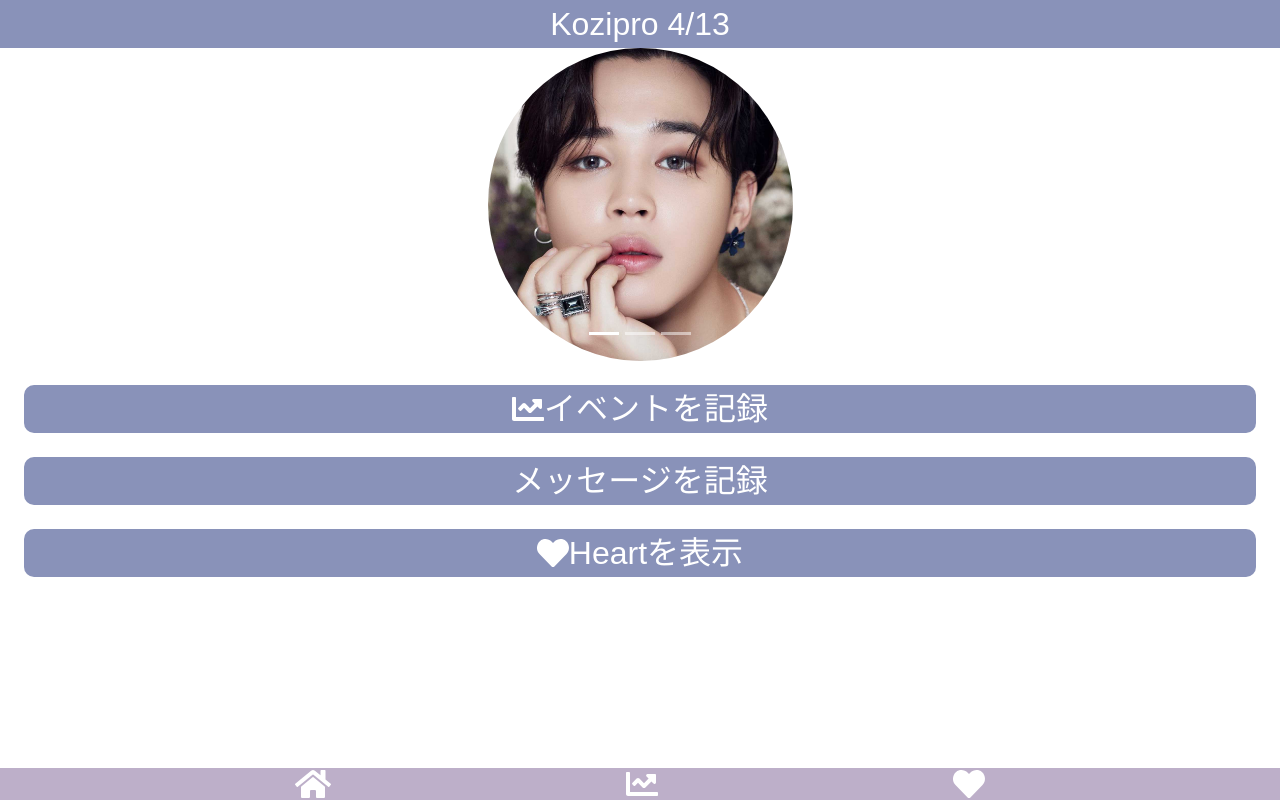
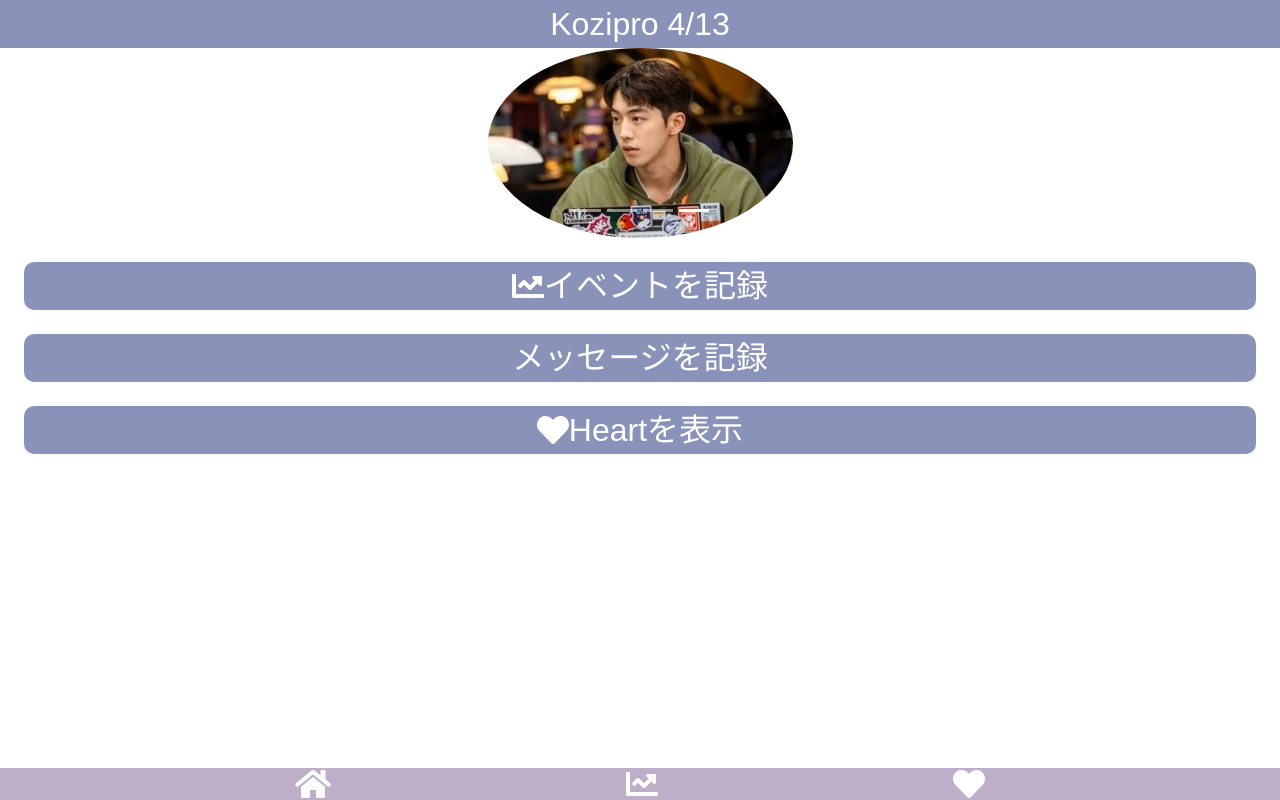
Before and after one commit to woodygaragelab/tokimeter, a React (Create React App) app: page / in a window 1280 px wide. Built offline with nearby package versions, Linux system fonts and the light colour scheme; what aws-amplify would draw is missing.

Commit message:
add dosan to homepage.

```diff
--- a/src/homepage.js
+++ b/src/homepage.js
@@ -11,6 +11,7 @@ import { faHeart, faHome, faChartLine } from "@fortawesome/free-solid-svg-icons"
 import img1 from './img/jimin.jpg'   // homepageに表示する顔写真
 import img2 from './img/jin.jpg'
 import img3 from './img/songkang.jpg'
+import img4 from './img/nam_dosan.jpg'
 
 
 class HomePage extends Component {       // HomePage:メインページ
@@ -51,6 +52,11 @@ class HomePage extends Component {       // HomePage:メインページ
                 <img src={img3} className="kzImage" alt="img3"/>
               </div>
             </Carousel.Item>
+            <Carousel.Item interval={1000}>
+              <div className="col-sm-6 mx-auto">
+                <img src={img4} className="kzImage" alt="img4"/>
+              </div>
+            </Carousel.Item>
           </Carousel>
         </div>
 
```
